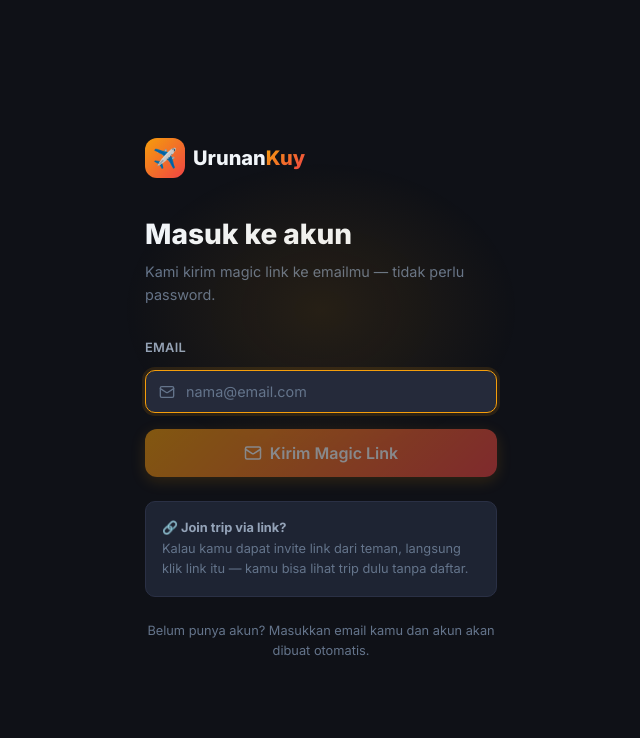
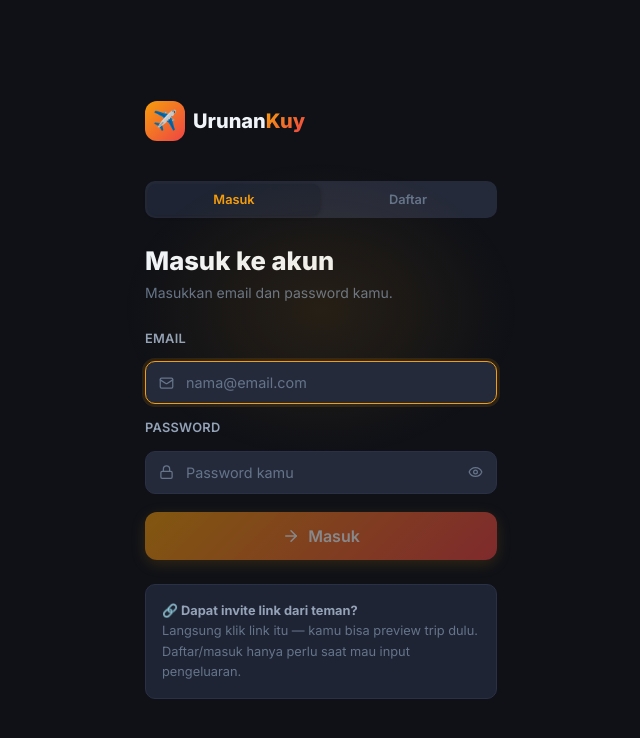
Before and after one commit to Presinutri/urunan-kuy, a Next.js app: page /login in a window 1280 px wide. Shown: the top 738 px of the page, without its empty margins (319-959 px from the left). Built offline with nearby package versions, Linux system fonts and the light colour scheme; no server answers.

Commit message:
fix: ganti magic link ke email+password auth
- Hapus ketergantungan SMTP untuk login
- Tambah tab Masuk/Daftar dalam satu halaman
- Handle registrasi dengan name field
- Error message lebih informatif
- Tetap support join via invite link

```diff
--- a/app/login/page.tsx
+++ b/app/login/page.tsx
@@ -1,59 +1,110 @@
 'use client'
 
-import { useState } from 'react'
+import { useState, Suspense } from 'react'
 import { useRouter, useSearchParams } from 'next/navigation'
 import { createClient } from '@/lib/supabase/client'
-import { MapPin, Mail, ArrowRight, Loader2 } from 'lucide-react'
+import { Mail, Lock, ArrowRight, Loader2, Eye, EyeOff, User } from 'lucide-react'
 import Link from 'next/link'
-import { Suspense } from 'react'
 
 function LoginForm() {
+  const [mode, setMode] = useState<'login' | 'register'>('login')
   const [email, setEmail] = useState('')
+  const [password, setPassword] = useState('')
+  const [name, setName] = useState('')
+  const [showPassword, setShowPassword] = useState(false)
   const [loading, setLoading] = useState(false)
-  const [sent, setSent] = useState(false)
   const [error, setError] = useState('')
   const router = useRouter()
   const searchParams = useSearchParams()
   const redirect = searchParams.get('redirect') || '/trips'
 
-  const handleLogin = async (e: React.FormEvent) => {
+  const supabase = createClient()
+
+  async function handleSubmit(e: React.FormEvent) {
     e.preventDefault()
     setLoading(true)
     setError('')
 
-    const supabase = createClient()
+    if (mode === 'login') {
+      const { error } = await supabase.auth.signInWithPassword({ email, password })
+      if (error) {
+        setError(
+          error.message === 'Invalid login credentials'
+            ? 'Email atau password salah.'
+            : error.message || 'Terjadi kesalahan, coba lagi.'
+        )
+        setLoading(false)
+        return
+      }
+      router.push(redirect)
+      router.refresh()
+    } else {
+      // Register
+      if (!name.trim()) {
+        setError('Nama tidak boleh kosong.')
+        setLoading(false)
+        return
+      }
+      if (password.length < 6) {
+        setError('Password minimal 6 karakter.')
+        setLoading(false)
+        return
+      }
 
-    const { error } = await supabase.auth.signInWithOtp({
+      const { data, error } = await supabase.auth.signUp({
         email,
+        password,
         options: {
+          data: { name: name.trim() },
           emailRedirectTo: `${window.location.origin}/auth/callback?redirect=${redirect}`,
         },
       })
 
       if (error) {
-      setError(error.message)
+        setError(error.message || 'Terjadi kesalahan saat daftar.')
         setLoading(false)
+        return
+      }
+
+      // If email confirmation is disabled, user is logged in directly
+      if (data.session) {
+        // Update profile name
+        await supabase.from('profiles').update({ name: name.trim() }).eq('id', data.user!.id)
+        router.push(redirect)
+        router.refresh()
       } else {
-      setSent(true)
+        // Email confirmation is enabled — show message
         setLoading(false)
+        setError('')
+        // Switch to a "check email" state
+        setMode('login')
+        setError('Akun berhasil dibuat! Cek email kamu untuk konfirmasi (jika diperlukan), lalu login.')
+      }
     }
   }
 
   return (
-    <div style={{ minHeight: '100vh', background: 'var(--color-bg-base)', display: 'flex', flexDirection: 'column' }}>
+    <div style={{
+      minHeight: '100vh',
+      background: 'var(--color-bg-base)',
+      display: 'flex',
+      flexDirection: 'column',
+    }}>
       {/* Background glow */}
       <div style={{
         position: 'fixed',
-        top: '20%',
-        left: '50%',
+        top: '20%', left: '50%',
         transform: 'translateX(-50%)',
-        width: '400px',
-        height: '300px',
+        width: '400px', height: '300px',
         background: 'radial-gradient(ellipse, rgba(245,158,11,0.1) 0%, transparent 70%)',
         pointerEvents: 'none',
       }} />
 
-      <div style={{ flex: 1, display: 'flex', flexDirection: 'column', justifyContent: 'center', padding: '2rem 1.5rem', maxWidth: '400px', margin: '0 auto', width: '100%' }}>
+      <div style={{
+        flex: 1, display: 'flex', flexDirection: 'column',
+        justifyContent: 'center', padding: '2rem 1.5rem',
+        maxWidth: '400px', margin: '0 auto', width: '100%',
+      }}>
         {/* Logo */}
         <Link href="/" style={{ textDecoration: 'none', display: 'inline-flex', alignItems: 'center', gap: '0.5rem', marginBottom: '2.5rem' }}>
           <div style={{
@@ -66,84 +117,146 @@ function LoginForm() {
           </span>
         </Link>
 
-        {!sent ? (
-          <>
-            <h1 style={{ fontSize: '1.75rem', fontWeight: 800, marginBottom: '0.5rem' }}>Masuk ke akun</h1>
-            <p style={{ color: 'var(--color-text-muted)', fontSize: '0.9rem', marginBottom: '2rem' }}>
-              Kami kirim magic link ke emailmu — tidak perlu password.
+        {/* Mode Switcher */}
+        <div className="segment-control" style={{ marginBottom: '1.75rem' }}>
+          <button
+            className={`segment-btn ${mode === 'login' ? 'active' : ''}`}
+            onClick={() => { setMode('login'); setError('') }}
+            id="tab-login"
+            type="button"
+          >
+            Masuk
+          </button>
+          <button
+            className={`segment-btn ${mode === 'register' ? 'active' : ''}`}
+            onClick={() => { setMode('register'); setError('') }}
+            id="tab-register"
+            type="button"
+          >
+            Daftar
+          </button>
+        </div>
+
+        <h1 style={{ fontSize: '1.6rem', fontWeight: 800, marginBottom: '0.375rem' }}>
+          {mode === 'login' ? 'Masuk ke akun' : 'Buat akun baru'}
+        </h1>
+        <p style={{ color: 'var(--color-text-muted)', fontSize: '0.875rem', marginBottom: '1.5rem' }}>
+          {mode === 'login'
+            ? 'Masukkan email dan password kamu.'
+            : 'Daftar gratis — tidak perlu kartu kredit.'}
         </p>
 
         {error && (
-              <div className="alert alert-error" style={{ marginBottom: '1rem' }}>
+          <div className={`alert ${error.includes('berhasil') ? 'alert-success' : 'alert-error'}`} style={{ marginBottom: '1rem' }}>
             {error}
           </div>
         )}
 
-            <form onSubmit={handleLogin} style={{ display: 'flex', flexDirection: 'column', gap: '1rem' }}>
+        <form onSubmit={handleSubmit} style={{ display: 'flex', flexDirection: 'column', gap: '0.875rem' }}>
+          {/* Name (register only) */}
+          {mode === 'register' && (
             <div className="form-group">
-                <label className="input-label" htmlFor="email">Email</label>
+              <label className="input-label" htmlFor="auth-name">Nama</label>
               <div style={{ position: 'relative' }}>
-                  <Mail size={16} style={{
-                    position: 'absolute', left: '0.875rem', top: '50%', transform: 'translateY(-50%)',
-                    color: 'var(--color-text-muted)', pointerEvents: 'none',
-                  }} />
+                <User size={15} style={{ position: 'absolute', left: '0.875rem', top: '50%', transform: 'translateY(-50%)', color: 'var(--color-text-muted)' }} />
                 <input
-                    id="email"
+                  id="auth-name"
+                  type="text"
+                  className="input"
+                  placeholder="Nama kamu"
+                  value={name}
+                  onChange={e => setName(e.target.value)}
+                  required={mode === 'register'}
+                  maxLength={80}
+                  autoFocus={mode === 'register'}
+                  style={{ paddingLeft: '2.5rem' }}
+                />
+              </div>
+            </div>
+          )}
+
+          {/* Email */}
+          <div className="form-group">
+            <label className="input-label" htmlFor="auth-email">Email</label>
+            <div style={{ position: 'relative' }}>
+              <Mail size={15} style={{ position: 'absolute', left: '0.875rem', top: '50%', transform: 'translateY(-50%)', color: 'var(--color-text-muted)' }} />
+              <input
+                id="auth-email"
                 type="email"
                 className="input"
                 placeholder="nama@email.com"
                 value={email}
                 onChange={e => setEmail(e.target.value)}
                 required
+                autoComplete="email"
+                autoFocus={mode === 'login'}
                 style={{ paddingLeft: '2.5rem' }}
-                    autoComplete="email"
-                    autoFocus
               />
+            </div>
+          </div>
+
+          {/* Password */}
+          <div className="form-group">
+            <label className="input-label" htmlFor="auth-password">
+              Password {mode === 'register' && <span style={{ color: 'var(--color-text-muted)', fontWeight: 400, textTransform: 'none' }}>(min. 6 karakter)</span>}
+            </label>
+            <div style={{ position: 'relative' }}>
+              <Lock size={15} style={{ position: 'absolute', left: '0.875rem', top: '50%', transform: 'translateY(-50%)', color: 'var(--color-text-muted)' }} />
+              <input
+                id="auth-password"
+                type={showPassword ? 'text' : 'password'}
+                className="input"
+                placeholder={mode === 'login' ? 'Password kamu' : 'Buat password baru'}
+                value={password}
+                onChange={e => setPassword(e.target.value)}
+                required
+                minLength={6}
+                autoComplete={mode === 'login' ? 'current-password' : 'new-password'}
+                style={{ paddingLeft: '2.5rem', paddingRight: '2.75rem' }}
+              />
+              <button
+                type="button"
+                onClick={() => setShowPassword(!showPassword)}
+                style={{
+                  position: 'absolute', right: '0.875rem', top: '50%',
+                  transform: 'translateY(-50%)', background: 'none', border: 'none',
+                  cursor: 'pointer', color: 'var(--color-text-muted)', padding: 0,
+                  display: 'flex', alignItems: 'center',
+                }}
+                tabIndex={-1}
+                id="btn-toggle-password"
+              >
+                {showPassword ? <EyeOff size={15} /> : <Eye size={15} />}
+              </button>
             </div>
           </div>
 
           <button
             type="submit"
             className="btn btn-primary btn-lg"
-                disabled={loading || !email}
-                id="btn-send-magic-link"
+            disabled={loading || !email || !password}
+            id="btn-submit-auth"
+            style={{ marginTop: '0.25rem' }}
           >
-                {loading ? <Loader2 size={18} className="animate-spin" /> : <Mail size={18} />}
-                {loading ? 'Mengirim...' : 'Kirim Magic Link'}
+            {loading ? <Loader2 size={18} style={{ animation: 'spin 1s linear infinite' }} /> : <ArrowRight size={18} />}
+            {loading
+              ? (mode === 'login' ? 'Masuk...' : 'Mendaftar...')
+              : (mode === 'login' ? 'Masuk' : 'Daftar Sekarang')
+            }
           </button>
         </form>
 
-            <div style={{ marginTop: '1.5rem', padding: '1rem', background: 'var(--color-bg-elevated)', borderRadius: '10px', border: '1px solid var(--color-border)' }}>
+        {/* Join via link info */}
+        <div style={{
+          marginTop: '1.5rem', padding: '1rem',
+          background: 'var(--color-bg-elevated)',
+          borderRadius: '10px', border: '1px solid var(--color-border)',
+        }}>
           <p style={{ fontSize: '0.8rem', color: 'var(--color-text-muted)', lineHeight: 1.6 }}>
-                <strong style={{ color: 'var(--color-text-secondary)' }}>🔗 Join trip via link?</strong><br/>
-                Kalau kamu dapat invite link dari teman, langsung klik link itu — kamu bisa lihat trip dulu tanpa daftar.
+            <strong style={{ color: 'var(--color-text-secondary)' }}>🔗 Dapat invite link dari teman?</strong><br />
+            Langsung klik link itu — kamu bisa preview trip dulu. Daftar/masuk hanya perlu saat mau input pengeluaran.
           </p>
         </div>
-
-            <p style={{ textAlign: 'center', marginTop: '1.5rem', fontSize: '0.8rem', color: 'var(--color-text-muted)' }}>
-              Belum punya akun? Masukkan email kamu dan akun akan dibuat otomatis.
-            </p>
-          </>
-        ) : (
-          <div style={{ textAlign: 'center', animation: 'fadeInUp 0.3s ease' }}>
-            <div style={{ fontSize: '4rem', marginBottom: '1rem' }}>📬</div>
-            <h2 style={{ fontSize: '1.5rem', fontWeight: 800, marginBottom: '0.5rem' }}>Cek emailmu!</h2>
-            <p style={{ color: 'var(--color-text-muted)', marginBottom: '1.5rem', lineHeight: 1.6 }}>
-              Kami kirim magic link ke<br />
-              <strong style={{ color: 'var(--color-primary)' }}>{email}</strong>
-            </p>
-            <p style={{ fontSize: '0.825rem', color: 'var(--color-text-muted)', marginBottom: '2rem' }}>
-              Klik link di email untuk masuk. Link berlaku 1 jam.
-            </p>
-            <button
-              className="btn btn-ghost"
-              onClick={() => { setSent(false); setEmail('') }}
-              id="btn-back-to-login"
-            >
-              Kirim ulang ke email lain
-            </button>
-          </div>
-        )}
       </div>
     </div>
   )
```
Lines whose indentation alone changed are shown as unchanged.
